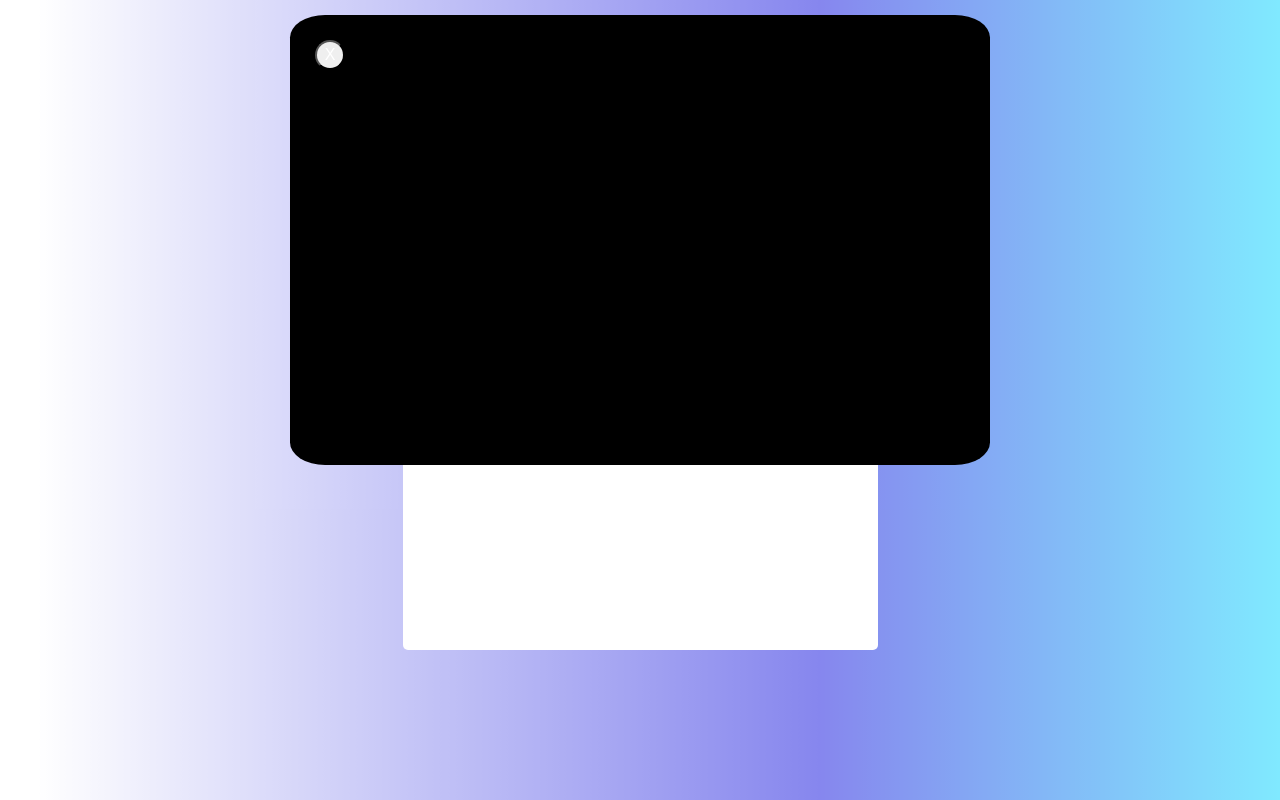
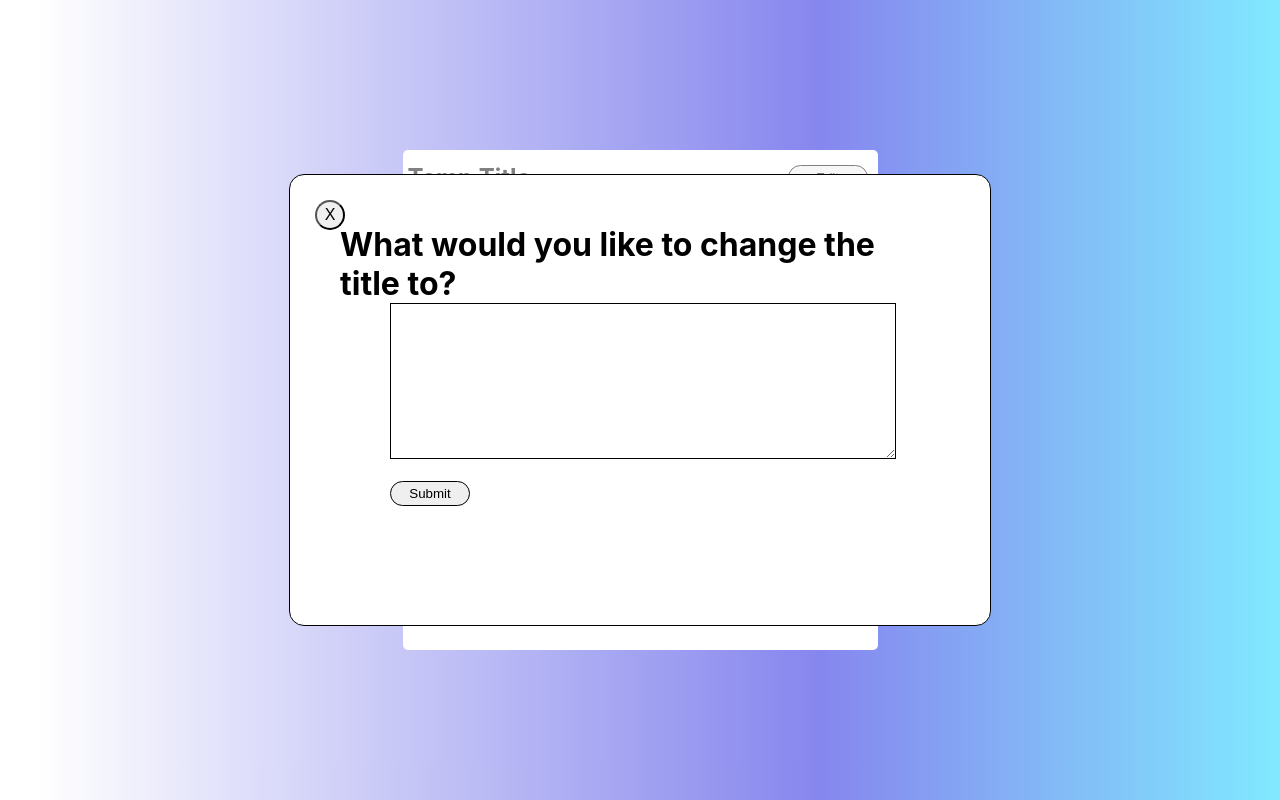
Before and after one commit to tanSiru/Todo-app, a React (Create React App) app in the folder todo-app/: page / in a window 1280 px wide. Both pictures are taken after a click on the button "Edit". Built offline with nearby package versions, Linux system fonts and the light colour scheme.

Commit message:
Title component done.

```diff
--- a/todo-app/src/components/EditModal/EditModal.styles.tsx
+++ b/todo-app/src/components/EditModal/EditModal.styles.tsx
@@ -1,4 +1,8 @@
 import styled from 'styled-components';
+
+type Props = {
+    limit:boolean;
+}
 
 export const Wrapper = styled.div`
     position: fixed;
@@ -12,18 +16,21 @@ export const Wrapper = styled.div`
 
 export const Content = styled.div`
     position: fixed;
-    top:30%;
+    top:50%;
     left:50%;
     transform:translate(-50%, -50%);
-    background-color: black;
+    background-color: white;
     padding:50px;
     z-index:1000;
     color:black;
     display:flex;
     flex-direction: column;
-    border-radius: 5%;
+    border-radius: 15px;
     width:600px;
     height:350px;
+    border:1px solid black;
+    font-weight: bold;
+    font-size: 32px;
     `
 
 export const Button = styled.button`
@@ -32,7 +39,7 @@ export const Button = styled.button`
     width:30px;
     height:30px;
     position: absolute;
-    color:white;
+    color:black;
     font-size: 16px;
     border-radius: 9999px;
     :hover{
@@ -41,3 +48,34 @@ export const Button = styled.button`
     justify-items: center;
     align-items:center;
 `
+
+export const Form = styled.form`
+    width:500px;
+    height:300px;
+    align-self: center;
+`;
+
+export const NewTitle = styled.textarea<Props>`
+    width:500px;
+    height:150px;
+    border:${props=>props.limit ? "1px solid red" : "1px solid black"};
+    font-size:20px;
+    :focus{
+        outline:none;
+    }
+    `;
+
+export const Limit = styled.div`
+    font-size: 20px;
+    font-weight: bold;
+    color:red;
+`;
+
+export const Submit = styled.input.attrs({type:"submit"})`
+    height:25px;
+    width:80px;
+    border-radius: 15px;
+    border: 1px solid black;
+    margin-left: auto;
+    margin-right: 10px;
+    `;
--- a/todo-app/src/components/EditModal/EditModal.tsx
+++ b/todo-app/src/components/EditModal/EditModal.tsx
@@ -1,17 +1,26 @@
-import ReactDOM from "react-dom";
-import { Button, Content, Wrapper } from "./EditModal.styles";
+import {createPortal} from "react-dom";
+import { Button, Content, Form, Limit, NewTitle, Submit, Wrapper } from "./EditModal.styles";
 
-export default function Modal({ open, children, onClose }:any) {
+export default function Modal({ open, handleChange, onClose, text, limit, onSubmit }:any) {
+
     if (!open) return null
 
+    const check = text.length === limit ? true : false;
 
-    return ReactDOM.createPortal(
+
+    return createPortal(
 
     <>
         <Wrapper onClick={onClose}/>
         <Content>
             <Button onClick={onClose}>X</Button>
-            {children}
+            What would you like to change the title to?
+
+            <Form onSubmit={onSubmit}>
+                <NewTitle  limit={check} value={text} onChange={handleChange}/>
+                {check && <Limit>Max limit is 30 chars!</Limit>}
+                <Submit/>
+            </Form>
         </Content>
     </>,
     document.getElementById('modal')!
--- a/todo-app/src/components/Title/Title.tsx
+++ b/todo-app/src/components/Title/Title.tsx
@@ -4,13 +4,35 @@ import Modal from '../EditModal/EditModal';
 
 export default function Title() {
     const [isOpen,setIsOpen] = useState(false);
+    const [title,setTitle] = useState("Temp Title");
+
+    const[text,setText] = useState("")
+
+    const limit = 30;
+
+    function handleChange(event:any) {
+        setText(event.target.value.slice(0, limit))
+        console.log(text.length)
+    }
+
+    function onClose(){
+        setIsOpen(false);
+        setText("")
+    }
+
+    function onSubmit(event:any){
+        event.preventDefault()
+        setTitle(text)
+        setIsOpen(false);
+    }
+
 
     return (
     <Wrapper>
         <Content>
 
             <TitleText>
-                Temp Title
+                {title}
             </TitleText>
 
             <Edit onClick={() => setIsOpen(true)}>
@@ -19,9 +41,8 @@ export default function Title() {
 
 
         </Content>
-        <Modal open={isOpen} onClose={() => setIsOpen(false)}>
-            Fancy Modal
-        </Modal>
+        <Modal open={isOpen} onClose={onClose} handleChange={handleChange} text={text} limit={limit} onSubmit={onSubmit}/>
+
 
     </Wrapper>
     )
```
